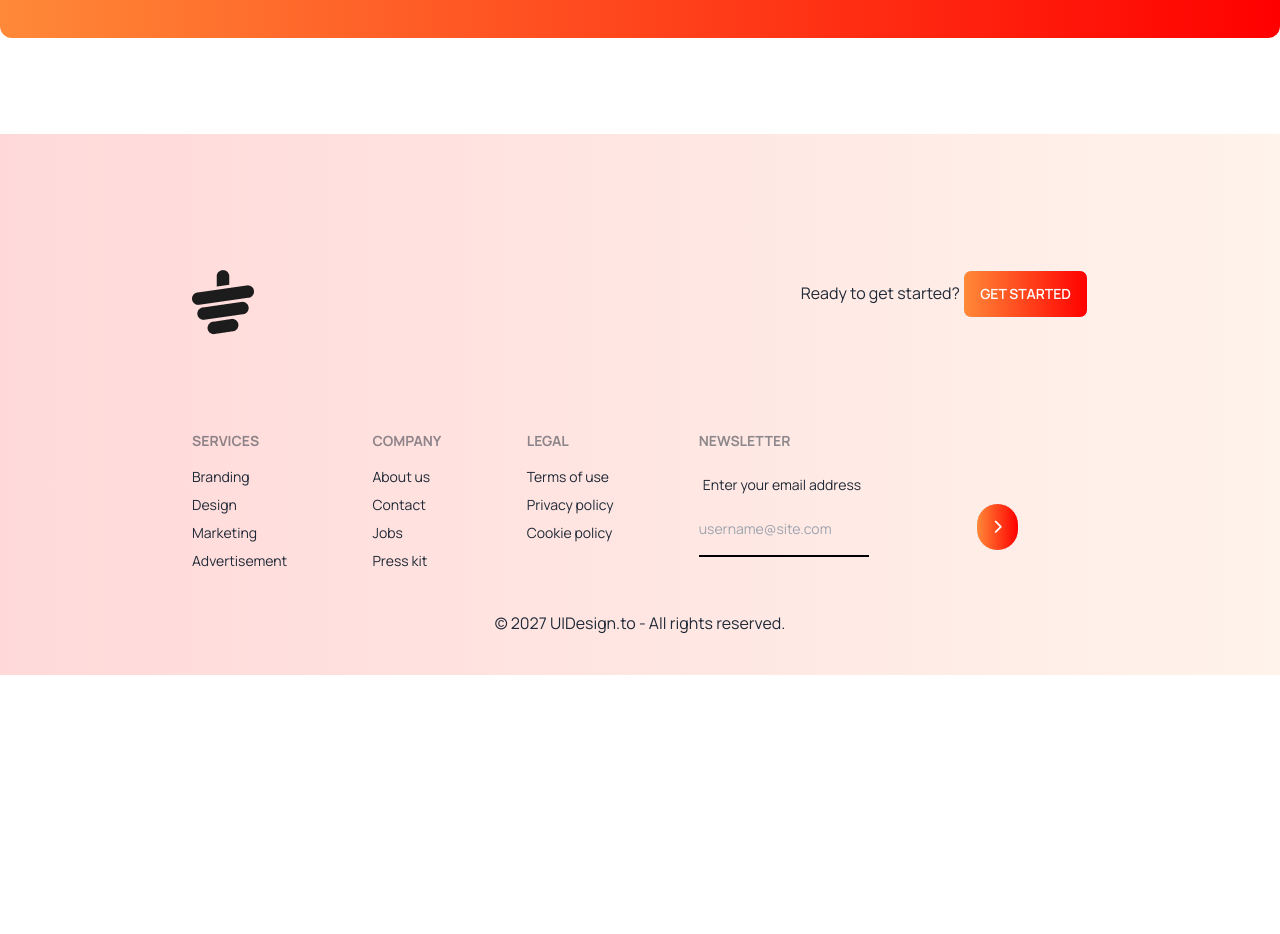
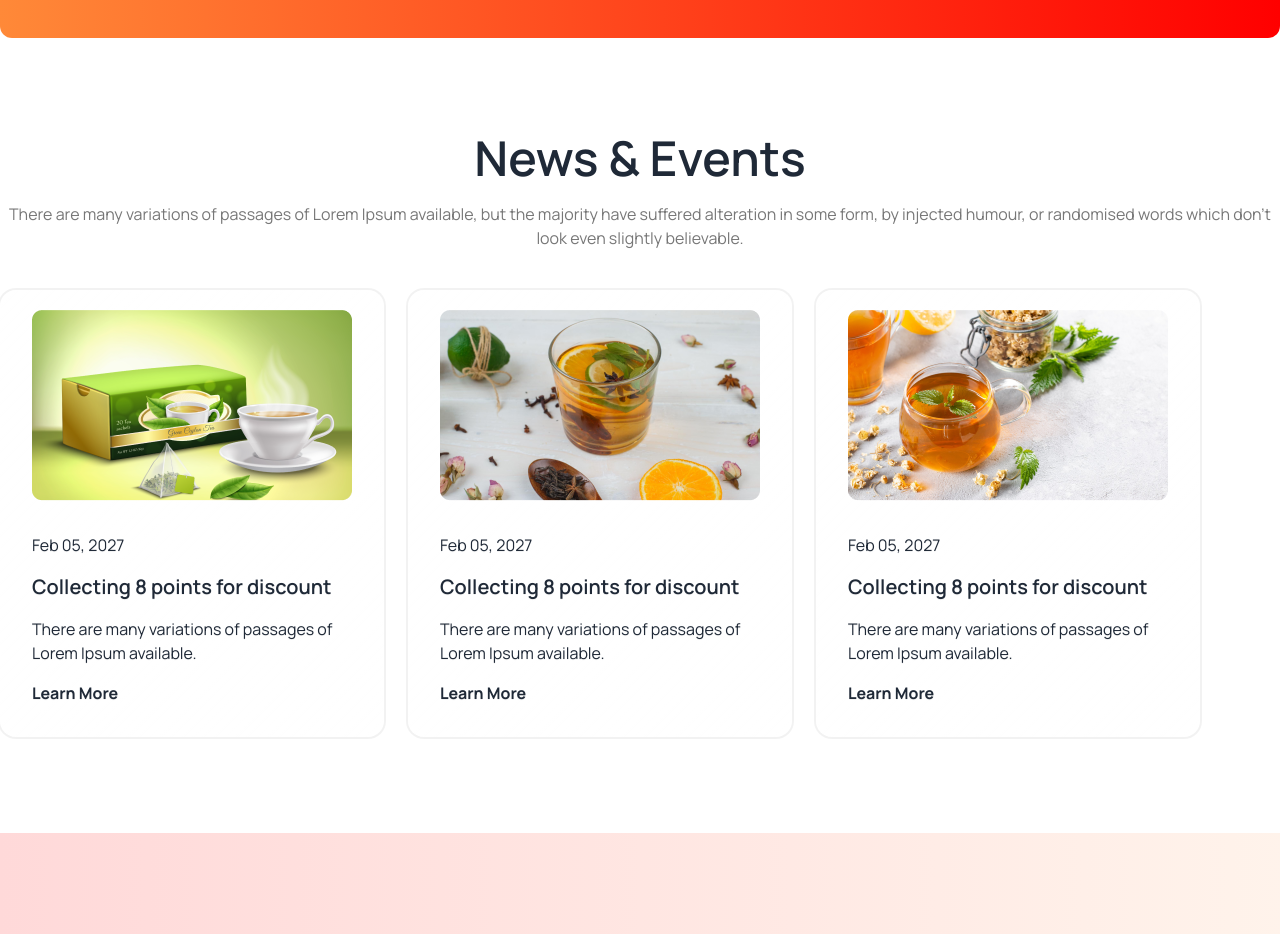
Before and after one commit to pkb1981/tea-house, a plain HTML site: page index.html in a window 1280 px wide. Shown: the part 2820-3754 px from the top of the page. Before the commit the page ends 3495 px from the top, so only its background shows below. Drawn offline with nearby package versions, Linux system fonts and the light colour scheme.

Commit message:
fully completed

```diff
--- a/index.html
+++ b/index.html
@@ -214,7 +214,50 @@
             </div>
         </section>
         <!-- news& event section -->
-        <section></section>
+        <section class="text-center my-24">
+            <h2 class="text-5xl font-semibold mb-5">News & Events</h2>
+            <p class="lg:mx-w-3xl mb-10 mx-auto text-[#777]">There are many variations of passages of Lorem Ipsum
+                available, but
+                the
+                majority have
+                suffered alteration
+                in some form, by injected humour, or randomised words which don't look even slightly believable. </p>
+            <!-- 3 cards will be imposed -->
+            <div class="flex flex-col lg:flex-row gap-6">
+                <!-- card 1 -->
+                <div class="card w-96 glass pt-5 ">
+                    <figure><img src="./images/news-1.png" alt="car!" /></figure>
+                    <div class="card-body text-left space-y-2">
+                        <h2>Feb 05, 2027</h2>
+                        <h2 class="card-title text-[20px]">Collecting 8 points for discount</h2>
+                        <p>There are many variations of passages of Lorem Ipsum available.</p>
+                        <p class="font-bold">Learn More</p>
+                    </div>
+                </div>
+                <!-- card 2 -->
+                <div class="card w-96 glass pt-5 ">
+                    <figure><img src="./images/news-2.png" alt="car!" /></figure>
+                    <div class="card-body text-left space-y-2">
+                        <h2>Feb 05, 2027</h2>
+                        <h2 class="card-title text-[20px]">Collecting 8 points for discount</h2>
+                        <p>There are many variations of passages of Lorem Ipsum available.</p>
+                        <p class="font-bold">Learn More</p>
+                    </div>
+                </div>
+                <!-- card 3 -->
+                <div class="card w-96 glass pt-5 ">
+                    <figure><img src="./images/news-3.png" alt="car!" /></figure>
+                    <div class="card-body text-left space-y-2">
+                        <h2>Feb 05, 2027</h2>
+                        <h2 class="card-title text-[20px]">Collecting 8 points for discount</h2>
+                        <p>There are many variations of passages of Lorem Ipsum available.</p>
+                        <p class="font-bold">Learn More</p>
+                    </div>
+                </div>
+            </div>
+
+
+        </section>
     </main>
     <!-- footer section -->
     <!-- user daisy ui # Footer with a form -->
```
